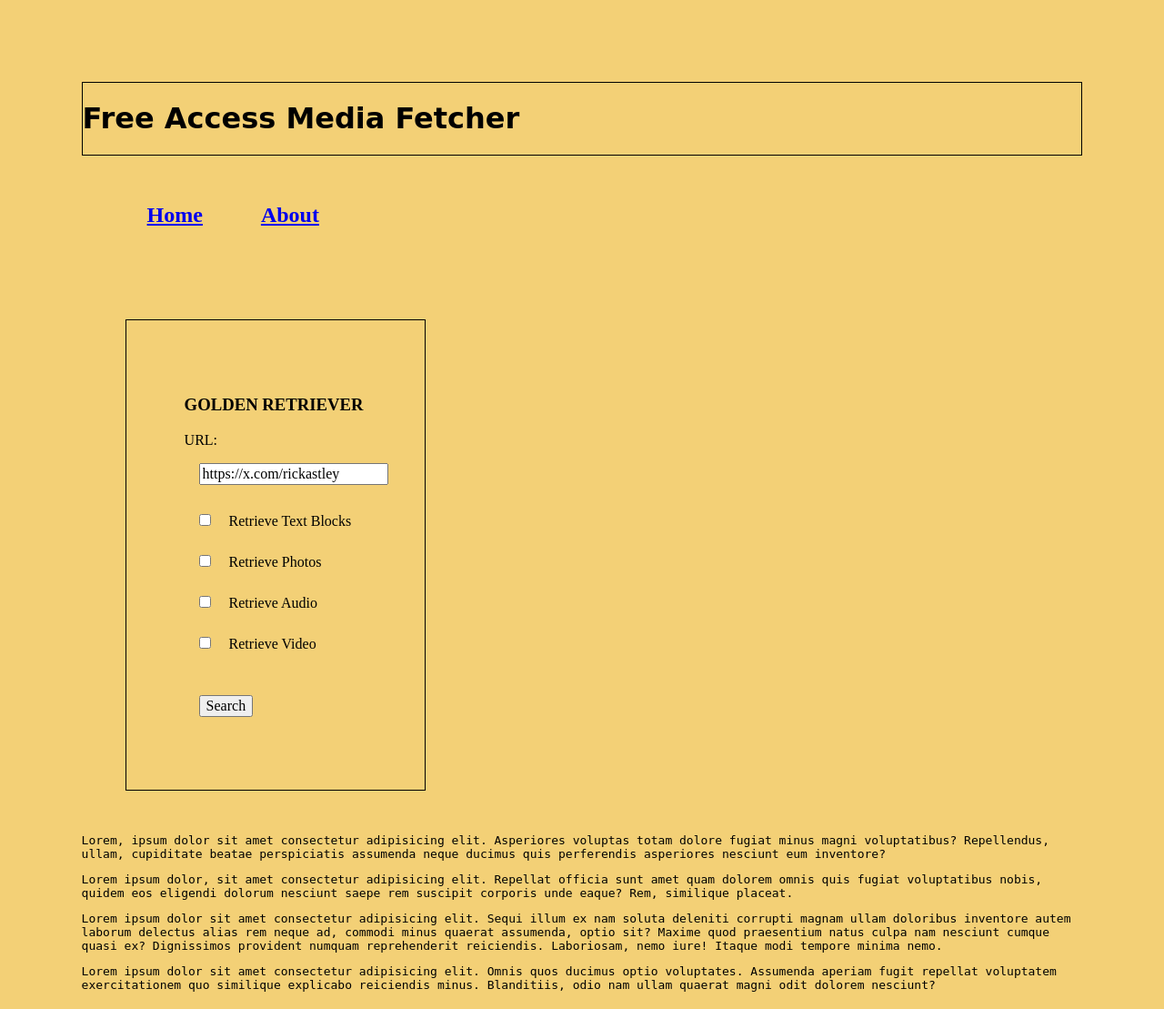
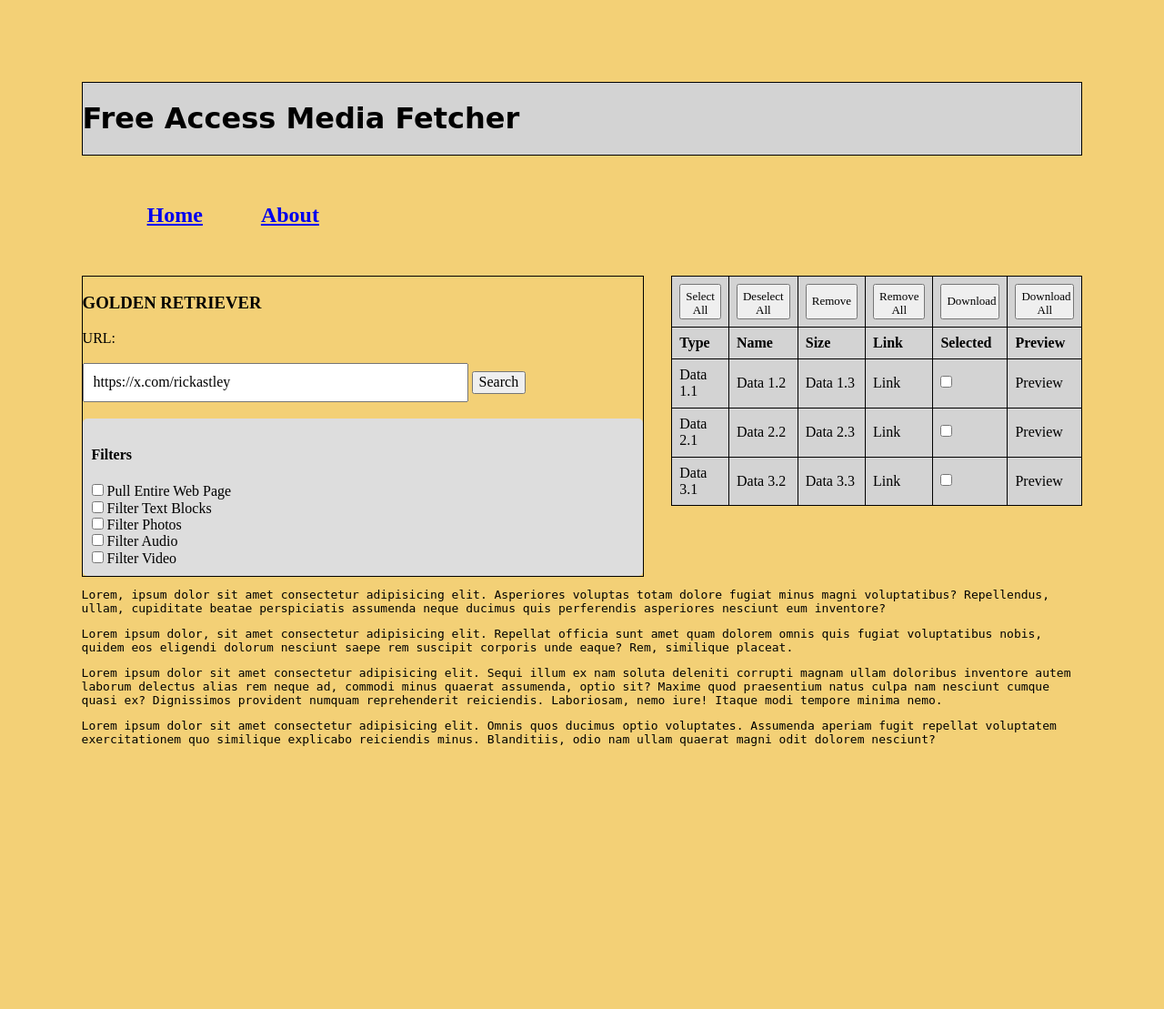
Before and after one commit to CS3300-FreeAccessMediaFetcher/FreeAccessMediaFetcher, a Flask app: page / in a window 1280 px wide. Shown: the top 1109 px of the page at 91% size. After the commit the page ends 820 px from the top, so only its background shows below. Run offline with Flask 3, Linux system fonts and the light colour scheme.

Commit message:
frontend update
css, html, js

updated frontend

```diff
--- a/famf/web_ui/static/css/home/style.css
+++ b/famf/web_ui/static/css/home/style.css
@@ -1,24 +1,21 @@
+<style >
 /******************************************
-/* CSS
-/*******************************************/
-
     /* Box Model Hack */
-*{
+* {
     box-sizing: border-box;
 }
 
 /******************************************
-/* LAYOUT
-/*******************************************/
+    /* LAYOUT */
 
-
-body{
+body {
     background-color: rgb(243, 208, 118);
     margin: 5%;
     padding: 2%;
 }
+
 .title {
-  font-family: 'Lucida Handwriting',cursive;
+    font-family: 'Lucida Handwriting', cursive;
     border: 1px solid;
 }
 
@@ -26,14 +23,13 @@ header nav {
     display: flex;
     justify-content: space-between;
     align-items: center;
-padding: 0  ;
-margin: 0 ;
-
+    padding: 0;
+    margin: 0;
 }
 
-nav ul{
+nav ul {
     list-style-type: none;
-  display:flex;
+    display: flex;
     align-items: center;
 }
 
@@ -42,36 +38,102 @@ nav ul li {
         color: black;
     }
 
-nav ul li a:visited{
+        nav ul li a:visited {
             color: black;
         }
 
-
-
-
-p { font-family: monospace;
+p {
+    font-family: monospace;
     font-size: medium;
 }
 
-
-  form {
-    max-width: 30%;
-    border: 1px solid;
-    padding: 4em;
-    margin: 3em;
+header div {
+    background-color: lightgray;
 }
 
+.s1 {
+    display: flex;
+    flex-direction: row;
+    justify-content: space-between;
+    align-items: flex-start;
+    width: 100%;
+}
 
-  form input {margin: 1em; }
-  form input label{ color: black; color}
+.form-container {
+    flex: 1;
+    padding-right: 20px;
+}
 
+.filter-box {
+    background-color: #ddd;
+    padding: 10px;
+    border-radius: 5px;
+}
 
+#output {
+    flex: 0 0 30%;
+    margin-left: 10px;
+}
+table#controller_table {
+    flex: 0 0 30%;
+    height: 20px;
+    width: 30%;
+    margin: 1em ;
 
+}
 
+table {
+    width: 100%;
+    border: 1px solid black;
+    border-collapse: collapse;
+    background-color: lightgray;
+}
 
+th,
+td {
+    border: 1px solid black;
+    padding: 8px;
+    text-align: left;
+}
 
+.parent-container {
+    display: flex;
+    flex-direction: column;
+    align-items: center;
+    justify-content: center;
+    height: 100vh;
+    border: 1px solid black;
+}
 
+input[type="text"] {
+    width: 80%;
+    max-width: 400px;
+    padding: 10px;
+    font-size: 16px;
+}
+
+button {
+    padding: 5px;
+    font-size: small;
+    max-width: 5em;
+    height: 3em;
+}
+form {
+    border: 1px solid black;
+    min-width :203px;
+}
+
+section#output {
+    display: flex;
+    float: right;
+}
+
+section table {
+    float: right;
+    width: 50%;
+    align-content: start;
+    border: 1px solid black;
+}
 
 /******************************************
-/* ADDITIONAL STYLES
-/*******************************************/
+    /* ADDITIONAL STYLES */
--- a/famf/web_ui/static/js/main.js
+++ b/famf/web_ui/static/js/main.js
@@ -0,0 +1,103 @@
+// Add  to the table
+function addElementTable(type, name, size, link, checked = true, preview) {
+    // Get the table body
+    const tableBody = document.querySelector("#output_table tbody");
+
+    // Create a new row
+    const newRow = document.createElement("tr");
+
+    // Create cells for Type, Name, Size, Link, Selected, and Preview
+    const typeCell = document.createElement("td");
+    typeCell.textContent = type;
+
+    // The name of the media
+    const nameCell = document.createElement("td");
+    nameCell.textContent = name;
+
+    // The size of the media
+    const sizeCell = document.createElement("td");
+    sizeCell.textContent = size;
+
+    // Contains the link to the referenced material
+    const linkCell = document.createElement("td");
+
+
+    // Create the anchor element for the link
+    const anchor = document.createElement("a"); // Make sure `anchor` is declared
+    anchor.href = link; // The source of the content
+    anchor.textContent = "Link"; // Short "link" text to click for the reference of the media.
+    anchor.target = "_blank"; // Open in a new tab
+    linkCell.appendChild(anchor);
+
+
+    // Selected cell with a checkbox
+    const selectedCell = document.createElement("td");
+    const checkbox = document.createElement("input");
+
+    // Create a checkbox of type "checkbox"
+    checkbox.type = "checkbox";
+    // Make it checked by default
+    checkbox.checked = checked;
+    // Append checkbox
+    selectedCell.appendChild(checkbox);
+
+    // Preview cell
+    // Create a cell in the table
+    const previewCell = document.createElement("td");
+    // Create the text cell representing the preview
+    previewCell.textContent = preview;
+
+    // Append cells to the new row
+    newRow.appendChild(typeCell);
+    newRow.appendChild(nameCell);
+    newRow.appendChild(sizeCell);
+    newRow.appendChild(linkCell);
+    newRow.appendChild(selectedCell);
+    newRow.appendChild(previewCell);
+
+    // Append the new row to the table body
+    tableBody.appendChild(newRow);
+    console.log(name+" added to table.");
+  }
+
+
+  //Remove element to the table
+  function removeRowFromTable(){
+
+  }
+
+  //Remove all elements from table
+  function clearTable(){
+    const tableBody = document.querySelector("#output_table tbody")
+    tableBody.innerHTML ="";
+  }
+
+  //
+  function addAllToQue(){
+    /*
+    when the download box is cheaked:
+    add all items to an array
+      */
+
+    // return array
+    }
+    const tableBody = document.querySelector("#output_table tbody");
+
+
+    function RemoveFromQue(){
+
+    }
+
+    function addAllToQue(){
+
+    }
+
+
+
+    function downloadlist (){
+
+        //add all to list : returned array
+
+        // download each item from array : remove each item from array.
+
+    }
--- a/famf/web_ui/templates/home.html
+++ b/famf/web_ui/templates/home.html
@@ -1,21 +1,22 @@
 <!DOCTYPE html>
 <html lang="en">
-
 <!-- start head -->
 <head>
-    <meta charset="utf-8">
-	<meta name="homepage" content="">
+    <meta charset="utf-8" />
+    <meta name="homepage" content="" />
 
     <!-- external CSS link -->
-		<link rel="stylesheet" href="../static/css/home/normalize.css">
-		<link rel="stylesheet" href="../static/css/home/style.css">
-
-
+    <link rel="stylesheet" href="../static/css/home/normalize.css" />
+    <link rel="stylesheet" href="../static/css/home/style.css" />
 </head>
 <!-- end head -->
 
 <header>
-		<div class="title"><p><h1>Free Access Media Fetcher</h1></p></div>
+    <div class="title">
+        <p id="Title_block">
+            <h1>Free Access Media Fetcher</h1>
+        </p>
+    </div>
 
     <nav>
         <ul>
@@ -23,38 +24,123 @@
             <li class="link"><a href="about"><h2>About</li></h2></a>
         </ul>
     </nav>
-
 </header>
 <body>
-
     <section class="s1">
-
+        <!-- Form on the left -->
+        <div class="form-container">
             <form class="form" id="GOLDEN RETRIEVER">
                 <a id="formTitle"><h3>GOLDEN RETRIEVER</h3></a>
-				<a class="retriever" >
-				<label for="url">URL:<a class="eg"></a>  </label><br>
-				<input type="text" class="retriever" id="url" name="user_input_url" value="https://x.com/rickastley"><br>
-				<input type="checkbox" class="retriever" id="text" name="Text retriever " value="text"> <lable>Retrieve Text Blocks</lable><br>
-				<input type="checkbox" class="retriever" id="pics" name="Photos retriever " value="photos"> <lable>Retrieve Photos</lable><br>
-				<input type="checkbox" class="retriever" id="Audio" name="Audio retriever " value="Audio"> <lable>Retrieve Audio</lable><br>
-				<input type="checkbox" class="retriever" id="Video" name="Video retriever " value="Video"> <lable>Retrieve Video</lable><br>
-				<br><input type="submit" value="Search">
-				</a>
+                <label for="url">URL:<a class="eg"></a> </label><br /><br />
+                <input type="text" class="retriever" id="url" name="user_input_url" value="https://x.com/rickastley" />
+                <input type="submit" value="Search" /><br /><br />
+
+                <!-- Filter Box -->
+                <div class="filter-box">
+                    <h4>Filters</h4>
+                    <input type="checkbox" class="retriever" id="webpage" name="Webpage retriever " value="Webpage" />
+                    <label>Pull Entire Web Page</label><br />
+                    <input type="checkbox" class="retriever" id="text" name="Text retriever " value="Text" />
+                    <label>Filter Text Blocks</label><br />
+                    <input type="checkbox" class="retriever" id="pics" name="Photos retriever " value="Photos" />
+                    <label>Filter Photos</label><br />
+                    <input type="checkbox" class="retriever" id="Audio" name="Audio retriever " value="Audio" />
+                    <label>Filter Audio</label><br />
+                    <input type="checkbox" class="retriever" id="Video" name="Video retriever " value="Video" />
+                    <label>Filter Video</label>
+                </div>
             </form>
+        </div>
 
+        <!-- Table on the right -->
+        <section id="output">
+            <table id="output_table">
+                <thead>
+                    <tr id="controll_panel" class="control">
+                        <th class="control"><button type="button" class="button" id="Select All">Select All</button></th>
+                        <th class="control"><button type="button" class="button" id="Deselect All">Deselect All</button></th>
+                        <th class="control"><button type="button" class="button" id="Remove">Remove</button></th>
+                        <th class="control"><button type="button" class="button" id="Remove All">Remove All</button></th>
+                        <th class="control"><button type="button" class="button" id="Download">Download</button></th>
+                        <th class="control"><button type="button" class="button" id="Download All">Download All</button></th>
+                    </tr>
+                </thead>
+                <thead>
+                    <tr>
+                        <th>Type</th>
+                        <th>Name</th>
+                        <th>Size</th>
+                        <th>Link</th>
+                        <th>Selected</th>
+                        <th>Preview</th>
+                    </tr>
+                </thead>
+                <tbody>
+                    <tr>
+                        <!-- place holder data-->   <!-- need to create a function to add a rows from the ouput of the functions:: Q what data is being passes in to repersent the data being found? -->
+
+
+                        <td>Data 1.1</td>
+                        <td>Data 1.2</td>
+                        <td>Data 1.3 </td>
+                        <td>Link</td> <!-- create <a>Link</a> referanced to link to show the element link -->
+                        <td><input type="checkbox" </td>
+                        <td>Preview</td>
+                    </tr>
+                    <tr>
+                        <td>Data 2.1</td>
+                        <td>Data 2.2</td>
+                        <td>Data 2.3 </td>
+                        <td>Link</td> <!-- create <a>Link</a> referanced to link to show the element link -->
+                        <td><input type="checkbox" /></td>
+                        <td>Preview</td>
+                    </tr>
+                    <tr>
+                        <td>Data 3.1</td>
+                        <td>Data 3.2</td>
+                        <td>Data 3.3  </td>
+                        <td>Link</td> <!-- create <a>Link</a> referanced to link to show the element link -->
+                        <td><input type="checkbox" /></td>
+                        <td>Preview</td>
+                    </tr>
+
+                </tbody>
+            </table>
         </section>
-		<section id="s2">
+    </section>
+
+    <section class="s2">
         <div id="d1">
-				<p id="p1">Lorem, ipsum dolor sit amet consectetur adipisicing elit. Asperiores voluptas totam dolore fugiat minus magni voluptatibus? Repellendus, ullam, cupiditate beatae perspiciatis assumenda neque ducimus quis perferendis asperiores nesciunt eum inventore?</p>
-				<p id="p2">Lorem ipsum dolor, sit amet consectetur adipisicing elit. Repellat officia sunt amet quam dolorem omnis quis fugiat voluptatibus nobis, quidem eos eligendi dolorum nesciunt saepe rem suscipit corporis unde eaque? Rem, similique placeat.</p>
-				<p id="p3">Lorem ipsum dolor sit amet consectetur adipisicing elit. Sequi illum ex nam soluta deleniti corrupti magnam ullam doloribus inventore autem laborum delectus alias rem neque ad, commodi minus quaerat assumenda, optio sit? Maxime quod praesentium natus culpa nam nesciunt cumque quasi ex? Dignissimos provident numquam reprehenderit reiciendis. Laboriosam, nemo iure! Itaque modi tempore minima nemo.</p>
-				<p id="p4">Lorem ipsum dolor sit amet consectetur adipisicing elit. Omnis quos ducimus optio voluptates. Assumenda aperiam fugit repellat voluptatem exercitationem quo similique explicabo reiciendis minus. Blanditiis, odio nam ullam quaerat magni odit dolorem nesciunt?</p>
-			</div >
-		<section>
+            <p id="p1">
+                Lorem, ipsum dolor sit amet consectetur adipisicing elit. Asperiores
+                voluptas totam dolore fugiat minus magni voluptatibus? Repellendus,
+                ullam, cupiditate beatae perspiciatis assumenda neque ducimus quis
+                perferendis asperiores nesciunt eum inventore?
+            </p>
+            <p id="p2">
+                Lorem ipsum dolor, sit amet consectetur adipisicing elit. Repellat
+                officia sunt amet quam dolorem omnis quis fugiat voluptatibus nobis,
+                quidem eos eligendi dolorum nesciunt saepe rem suscipit corporis unde
+                eaque? Rem, similique placeat.
+            </p>
+            <p id="p3">
+                Lorem ipsum dolor sit amet consectetur adipisicing elit. Sequi illum
+                ex nam soluta deleniti corrupti magnam ullam doloribus inventore autem
+                laborum delectus alias rem neque ad, commodi minus quaerat assumenda,
+                optio sit? Maxime quod praesentium natus culpa nam nesciunt cumque
+                quasi ex? Dignissimos provident numquam reprehenderit reiciendis.
+                Laboriosam, nemo iure! Itaque modi tempore minima nemo.
+            </p>
+            <p id="p4">
+                Lorem ipsum dolor sit amet consectetur adipisicing elit. Omnis quos
+                ducimus optio voluptates. Assumenda aperiam fugit repellat voluptatem
+                exercitationem quo similique explicabo reiciendis minus. Blanditiis,
+                odio nam ullam quaerat magni odit dolorem nesciunt?
+            </p>
+        </div>
+    </section>
 
-		<section id="s3">
-
-		</section>
+    <section id="s3"></section>
 
     <script type="text/javascript" src="../static/js/main.js"></script>
 </body>
```
Lines whose indentation alone changed are shown as unchanged.
